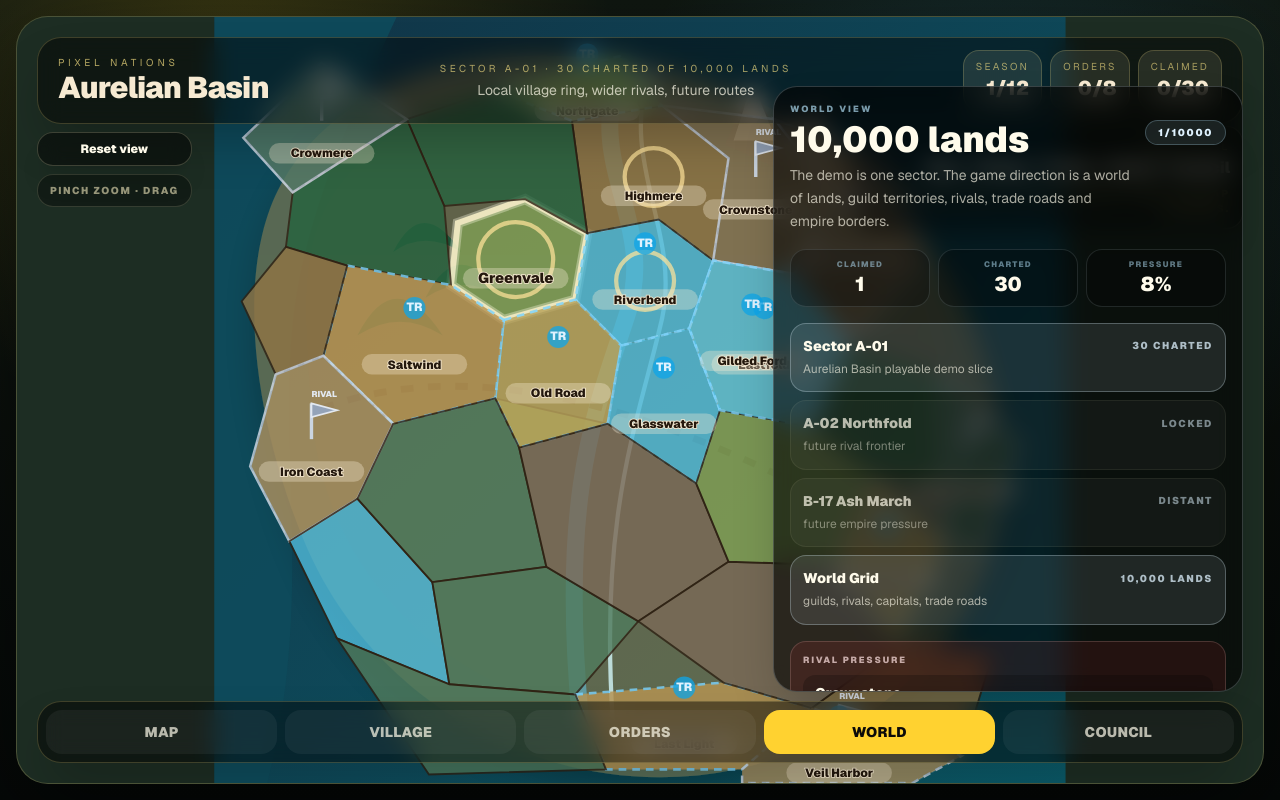
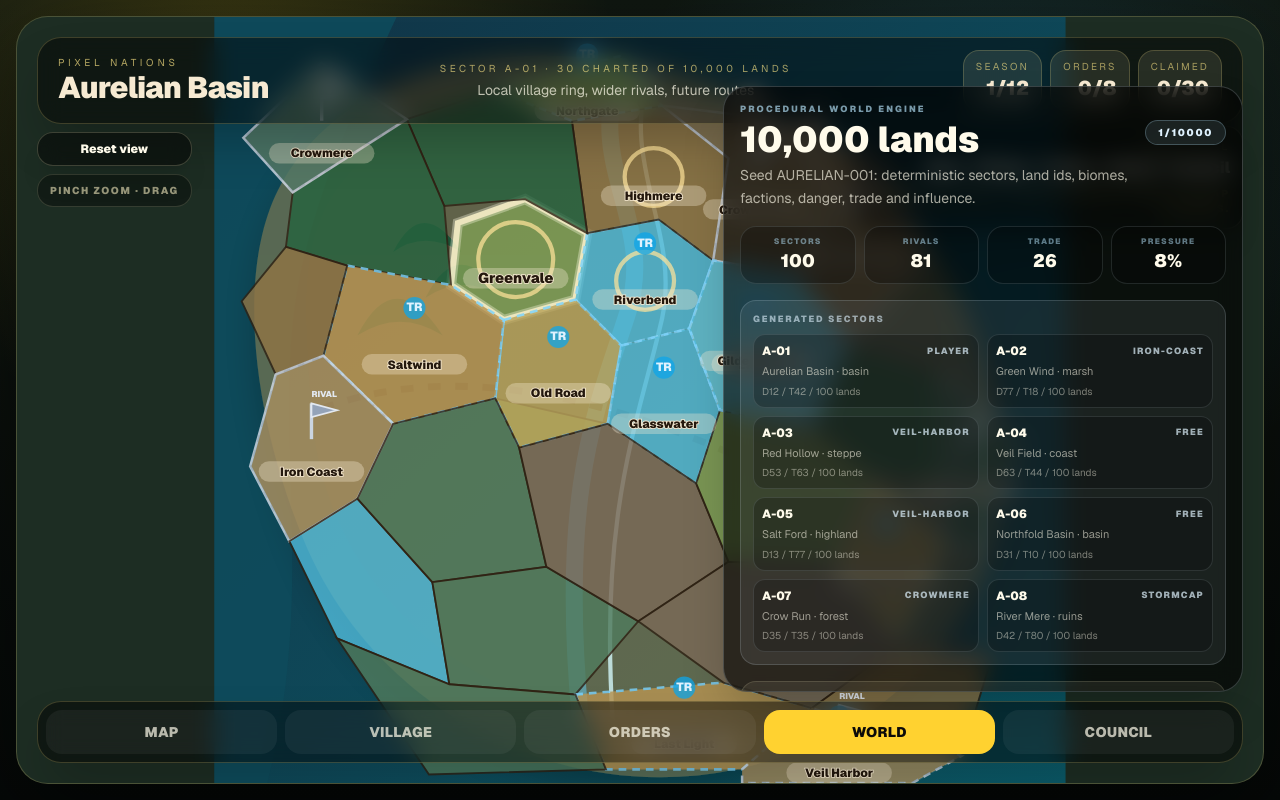
Before and after one commit to tomat60/pixel-nations, a Next.js app: page /play in a window 1280 px wide. Both pictures are taken after a click on the button "WORLD". Built offline with nearby package versions, Linux system fonts and the light colour scheme.

Commit message:
feat: render procedural world summary

```diff
--- a/app/play/components/WorldPanel.tsx
+++ b/app/play/components/WorldPanel.tsx
@@ -1,63 +1,51 @@
 import { getRivalPressure, getWorldClaimedCount, type PlayAction, type PlayState } from "../lib/play-state";
-
-const lanes = [
-  { label: "Sector A-01", value: "30 charted", note: "Aurelian Basin playable demo slice", active: true },
-  { label: "A-02 Northfold", value: "locked", note: "future rival frontier", active: false },
-  { label: "B-17 Ash March", value: "distant", note: "future empire pressure", active: false },
-  { label: "World Grid", value: "10,000 lands", note: "guilds, rivals, capitals, trade roads", active: true },
-];
-
-const rivals = [
-  { name: "Crownstone", posture: "watching", threat: "border influence" },
-  { name: "Iron Coast", posture: "arming", threat: "trade pressure" },
-  { name: "Crowmere", posture: "raiding", threat: "frontier raids" },
-];
+import { getSampleWorldLands, getWorldSectors, getWorldSummary, type WorldLand } from "../lib/world-engine";
 
 export function WorldPanel({ state, dispatch }: { state: PlayState; dispatch: (action: PlayAction) => void }) {
   const claimed = getWorldClaimedCount(state);
   const pressure = getRivalPressure(state);
+  const summary = getWorldSummary();
+  const sectors = getWorldSectors().slice(0, 8);
+  const sampleLands = getSampleWorldLands();
 
   return (
-    <aside data-qa="world-panel" className="absolute bottom-[4.7rem] right-3 z-20 max-h-[calc(100%-10rem)] w-[min(470px,calc(100%-1.5rem))] overflow-auto rounded-3xl border border-sky-100/20 bg-black/64 p-3 shadow-2xl backdrop-blur-md md:bottom-[5.7rem] md:right-5 md:p-4">
-      <p className="text-[9px] font-black uppercase tracking-[0.24em] text-sky-200/65">World view</p>
+    <aside data-qa="world-panel" className="absolute bottom-[4.7rem] right-3 z-20 max-h-[calc(100%-10rem)] w-[min(520px,calc(100%-1.5rem))] overflow-auto rounded-3xl border border-sky-100/20 bg-black/64 p-3 shadow-2xl backdrop-blur-md md:bottom-[5.7rem] md:right-5 md:p-4">
+      <p className="text-[9px] font-black uppercase tracking-[0.24em] text-sky-200/65">Procedural world engine</p>
       <div className="mt-1 flex items-start justify-between gap-3">
         <div>
-          <h2 className="text-2xl font-black text-amber-50 md:text-4xl">10,000 lands</h2>
-          <p className="mt-1 text-xs leading-relaxed text-amber-50/65 md:text-sm">The demo is one sector. The game direction is a world of lands, guild territories, rivals, trade roads and empire borders.</p>
+          <h2 className="text-2xl font-black text-amber-50 md:text-4xl">{summary.lands.toLocaleString("en-US")} lands</h2>
+          <p className="mt-1 text-xs leading-relaxed text-amber-50/65 md:text-sm">Seed {summary.seed}: deterministic sectors, land ids, biomes, factions, danger, trade and influence.</p>
         </div>
-        <span className="rounded-full border border-sky-200/25 bg-sky-200/10 px-3 py-1 text-[10px] font-black uppercase tracking-[0.16em] text-sky-100">{claimed}/10000</span>
+        <span className="rounded-full border border-sky-200/25 bg-sky-200/10 px-3 py-1 text-[10px] font-black uppercase tracking-[0.16em] text-sky-100">{claimed}/{summary.lands}</span>
       </div>
 
-      <div className="mt-4 grid grid-cols-3 gap-2 text-center">
-        <Metric label="Claimed" value={claimed} />
-        <Metric label="Charted" value="30" />
+      <div className="mt-4 grid grid-cols-4 gap-2 text-center">
+        <Metric label="Sectors" value={summary.sectors} />
+        <Metric label="Rivals" value={summary.rivalSectors} />
+        <Metric label="Trade" value={summary.tradeSectors} />
         <Metric label="Pressure" value={`${pressure}%`} />
       </div>
 
-      <div className="mt-4 space-y-2">
-        {lanes.map((lane) => (
-          <div key={lane.label} className={`rounded-2xl border p-3 ${lane.active ? "border-sky-100/28 bg-sky-100/10" : "border-amber-100/10 bg-white/5 opacity-70"}`}>
-            <div className="flex items-center justify-between gap-3">
-              <p className="text-sm font-black text-amber-50">{lane.label}</p>
-              <p className="text-[10px] font-black uppercase tracking-[0.16em] text-sky-100/75">{lane.value}</p>
+      <div className="mt-4 rounded-2xl border border-sky-100/16 bg-sky-100/8 p-3">
+        <p className="text-[9px] font-black uppercase tracking-[0.2em] text-sky-100/60">Generated sectors</p>
+        <div className="mt-2 grid grid-cols-2 gap-2">
+          {sectors.map((sector) => (
+            <div key={sector.id} data-qa={`world-sector-${sector.id}`} className="rounded-xl border border-sky-100/12 bg-black/24 p-2">
+              <div className="flex items-center justify-between gap-2">
+                <p className="text-xs font-black text-amber-50">{sector.id}</p>
+                <p className="text-[9px] font-black uppercase tracking-[0.14em] text-sky-100/70">{sector.faction}</p>
+              </div>
+              <p className="mt-1 text-[11px] text-amber-50/55">{sector.name} · {sector.biome}</p>
+              <p className="mt-1 text-[10px] text-amber-50/45">D{sector.danger} / T{sector.trade} / {sector.lands} lands</p>
             </div>
-            <p className="mt-1 text-xs leading-relaxed text-amber-50/62">{lane.note}</p>
-          </div>
-        ))}
+          ))}
+        </div>
       </div>
 
-      <div className="mt-4 rounded-2xl border border-red-200/18 bg-red-500/10 p-3">
-        <p className="text-[9px] font-black uppercase tracking-[0.2em] text-red-100/70">Rival pressure</p>
+      <div className="mt-4 rounded-2xl border border-amber-100/14 bg-amber-100/8 p-3">
+        <p className="text-[9px] font-black uppercase tracking-[0.2em] text-amber-100/60">Generated land samples</p>
         <div className="mt-2 space-y-2">
-          {rivals.map((rival) => (
-            <div key={rival.name} className="flex items-center justify-between gap-3 rounded-xl bg-black/22 px-3 py-2">
-              <div>
-                <p className="text-sm font-black text-amber-50">{rival.name}</p>
-                <p className="text-xs text-amber-50/55">{rival.threat}</p>
-              </div>
-              <p className="text-[10px] font-black uppercase tracking-[0.16em] text-red-100/75">{rival.posture}</p>
-            </div>
-          ))}
+          {sampleLands.slice(0, 6).map((land) => <LandRow key={land.pnid} land={land} />)}
         </div>
       </div>
 
@@ -69,11 +57,24 @@ export function WorldPanel({ state, dispatch }: { state: PlayState; dispatch: (a
   );
 }
 
+function LandRow({ land }: { land: WorldLand }) {
+  return (
+    <div data-qa={`world-land-${land.id}`} className="rounded-xl border border-amber-100/10 bg-black/24 px-3 py-2">
+      <div className="flex items-center justify-between gap-3">
+        <p className="text-sm font-black text-amber-50">{land.name}</p>
+        <p className="text-[9px] font-black uppercase tracking-[0.14em] text-amber-100/55">{land.pnid}</p>
+      </div>
+      <p className="mt-1 text-xs text-amber-50/55">{land.sectorId} · {land.biome} · {land.role} · {land.faction}</p>
+      <p className="mt-1 text-[10px] text-amber-50/42">Danger {land.danger} / Fertility {land.fertility} / Trade {land.trade} / Influence {land.influence}</p>
+    </div>
+  );
+}
+
 function Metric({ label, value }: { label: string; value: string | number }) {
   return (
     <div className="rounded-2xl border border-sky-100/12 bg-black/28 px-2 py-2">
       <p className="text-[8px] font-black uppercase tracking-[0.16em] text-sky-200/50">{label}</p>
-      <p className="text-xl font-black text-amber-50">{value}</p>
+      <p className="text-lg font-black text-amber-50">{value}</p>
     </div>
   );
 }
```
